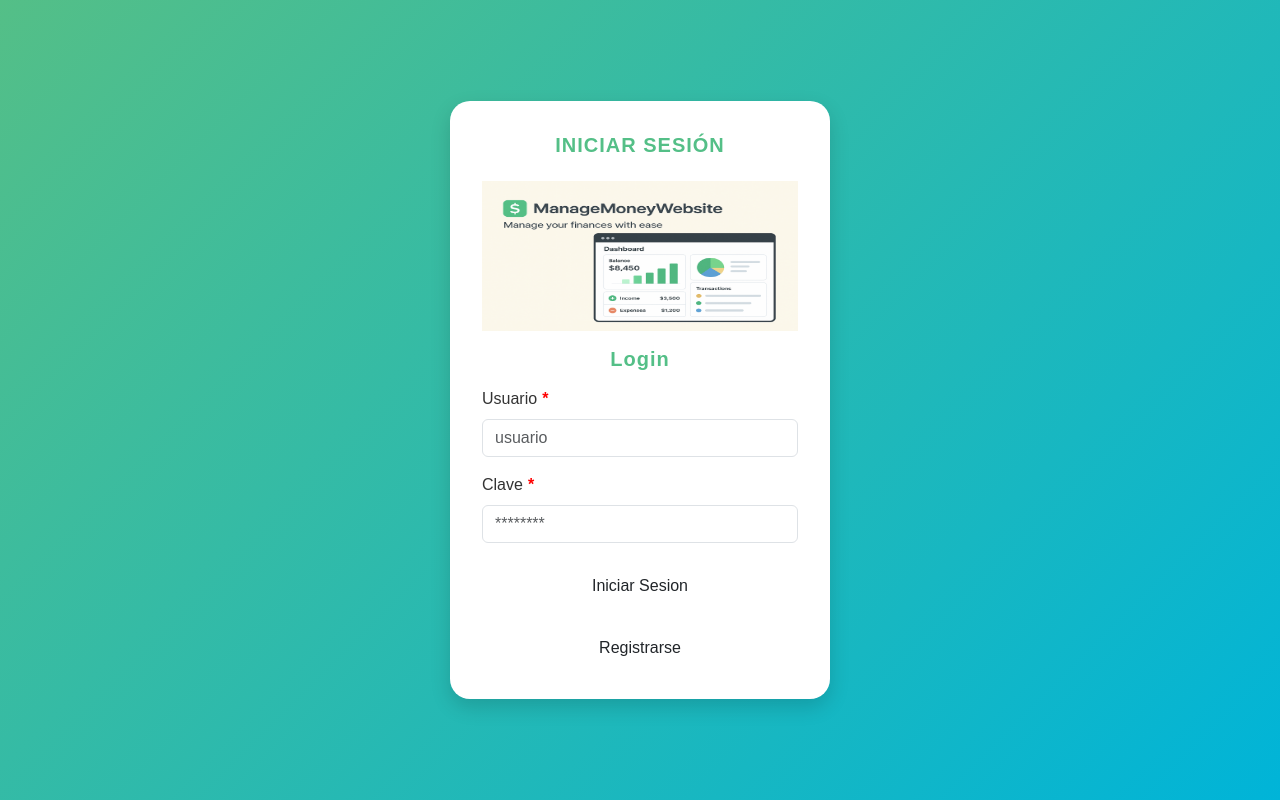
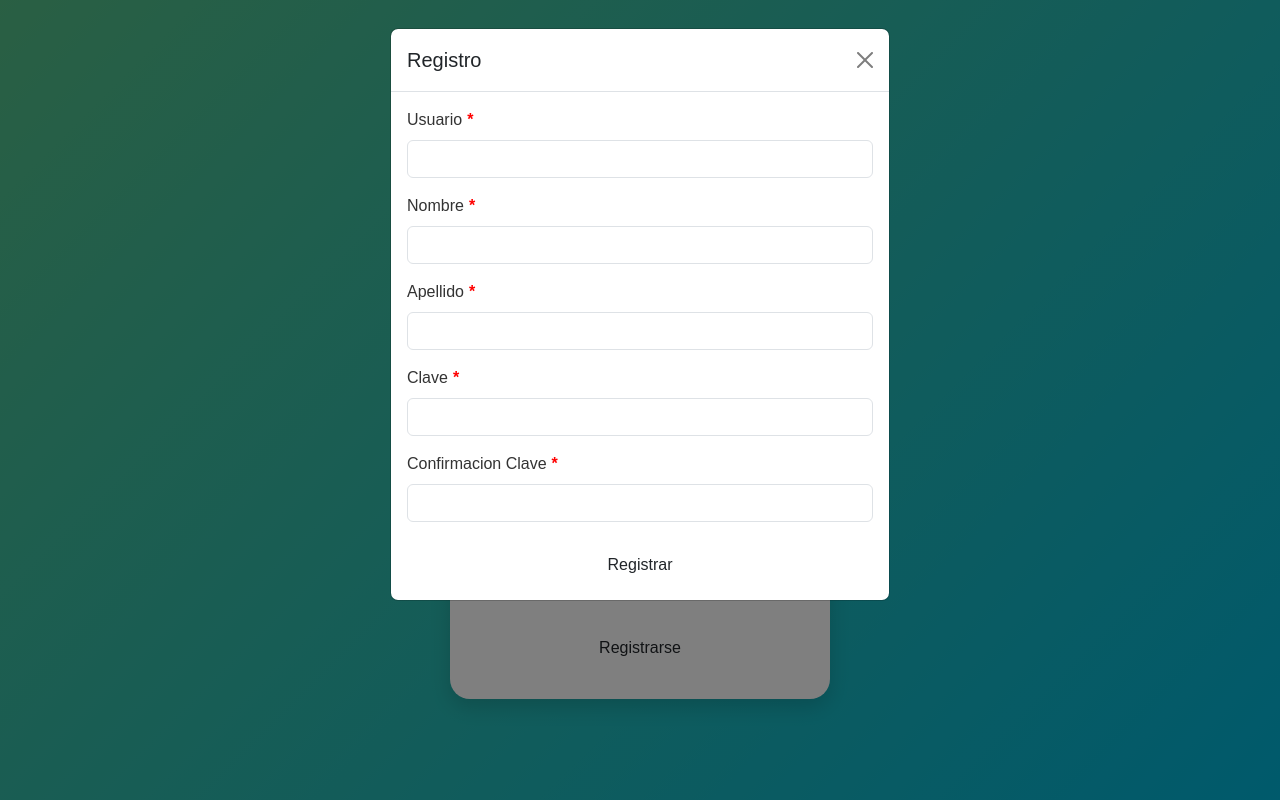
Before and after one commit to Nixon-Suarez/licitaciones, a Vue app in the folder app_licitaciones_vue/: page / in a window 1280 px wide. Both pictures are taken after a click on the button "Registrarse". Built offline with nearby package versions, Linux system fonts and the light colour scheme.

Commit message:
migracion vue 8
creacion de la modal de registro e implementacion en el login con su consumo del api respectivo,

```diff
--- a/app_licitaciones_vue/src/App.vue
+++ b/app_licitaciones_vue/src/App.vue
@@ -2,21 +2,41 @@
   <div v-if="usuario">
     <nav class="navbar navbar-expand-lg navbar-dark bg-primary">
       <div class="container-fluid">
-        <a class="navbar-brand" href="#">Sistema de Registro</a>
         <button class="navbar-toggler" type="button" data-bs-toggle="collapse" data-bs-target="#navbarNav" aria-controls="navbarNav" aria-expanded="false" aria-label="Toggle navigation">
           <span class="navbar-toggler-icon"></span>
         </button>
         <div class="collapse navbar-collapse" id="navbarNav">
           <ul class="navbar-nav me-auto">
-            <li class="nav-item">
-              <router-link class="nav-link" to="/inicio">Inicio</router-link>
+            <!-- inicio -->
+            <a class="navbar-brand me-2" href="/inicio">
+                <img src="./assets/img/licitaciones.png" class="img-profile me-2">
+            </a>
+            <!-- Ofertas -->
+            <li class="nav-item dropdown">
+              <a class="nav-link dropdown-toggle" href="#" id="OfertasDropdown" role="button" data-bs-toggle="dropdown" aria-expanded="false">
+                Licitaciones
+              </a>
+              <ul class="dropdown-menu" aria-labelledby="ofertaDropdown">
+                  <li><router-link class="dropdown-item" to="/ofertasList">Listado</router-link></li>
+                  <li><router-link class="dropdown-item" to="/ofertasNew">Nuevo</router-link></li>
+              </ul>
             </li>
+            <!-- Actividades -->
             <li class="nav-item dropdown">
-              <a class="nav-link dropdown-toggle" href="#" id="navbarDropdown" role="button" data-bs-toggle="dropdown" aria-expanded="false">
-                Administración
+              <a class="nav-link dropdown-toggle" href="#" id="ActividadesDropdown" role="button" data-bs-toggle="dropdown" aria-expanded="false">
+                Actividades
               </a>
               <ul class="dropdown-menu" aria-labelledby="navbarDropdown">
-                <li><router-link class="dropdown-item" to="/curso">Cursos</router-link></li>
+                <li><router-link class="dropdown-item" to="/actividadList">Listado</router-link></li>
+              </ul>
+            </li>
+
+            <li class="nav-item dropdown">
+              <a class="nav-link dropdown-toggle" href="#" id="UsuarioDropdown" role="button" data-bs-toggle="dropdown" aria-expanded="false">
+                Usuario
+              </a>
+              <ul class="dropdown-menu" aria-labelledby="navbarDropdown">
+                <li><router-link class="dropdown-item" to="/usuarioUpdate">Configuracion</router-link></li>
               </ul>
             </li>
           </ul>
--- /dev/null
+++ b/app_licitaciones_vue/src/components/RegistroModal.vue
@@ -0,0 +1,126 @@
+<template>
+  <!-- Modal de Registro -->
+  <div v-if="modalCreateUser">
+    <div class="modal-backdrop fade show" @click="closeModal"></div>
+    <div class="modal fade show" id="modalRegister" tabindex="-1" aria-labelledby="modalRegisterLabel" aria-modal="true" role="dialog" style="display: block;">
+        <div class="modal-dialog">
+            <div class="modal-content">
+                <div class="modal-header">
+                    <h5 class="modal-title" id="modalRegisterLabel">Registro</h5>
+                    <button type="button" class="btn-close" @click="closeModal"></button>
+                </div>
+
+                <div class="modal-body">
+                    <form @submit.prevent="register">
+                        <!-- Usuario -->
+                        <div class="mb-3">
+                            <label for="register_usuario" class="form-label">Usuario</label>
+                            <label for="register_usuario" class="form-label asterisco-obligatorio">*</label>
+                            <input v-model="usuario.register_usuario" type="text" class="form-control" id="register_usuario" name="register_usuario"
+                                pattern="[a-zA-Z0-9]{4,20}" maxlength="20" required>
+                        </div>
+
+                        <!-- Nombre -->
+                        <div class="mb-3">
+                            <label for="register_nombre" class="form-label">Nombre</label>
+                            <label for="register_nombre" class="form-label asterisco-obligatorio">*</label>
+                            <input v-model="usuario.register_nombre" type="text" class="form-control" id="register_nombre" name="register_nombre"
+                                pattern="[a-zA-ZáéíóúÁÉÍÓÚñÑ ]{3,40}" maxlength="100" required>
+                        </div>
+
+                        <!-- Apellido -->
+                        <div class="mb-3">
+                            <label for="register_apellido" class="form-label">Apellido</label>
+                            <label for="register_apellido" class="form-label asterisco-obligatorio">*</label>
+                            <input v-model="usuario.register_apellido" type="text" class="form-control" id="register_apellido" name="register_apellido"
+                                pattern="[a-zA-ZáéíóúÁÉÍÓÚñÑ ]{3,40}" maxlength="100" required>
+                        </div>
+
+                        <!-- Clave -->
+                        <div class="mb-3">
+                            <label for="register_clave1" class="form-label">Clave</label>
+                            <label for="register_clave1" class="form-label asterisco-obligatorio">*</label>
+                            <input v-model="usuario.register_clave1" type="password" class="form-control" id="register_clave1" name="register_clave1"
+                                pattern="[a-zA-Z0-9$@.-]{7,100}" maxlength="100" required>
+                        </div>
+
+                        <!-- Clave confirmacion -->
+                        <div class="mb-3">
+                            <label for="register_clave2" class="form-label">Confirmacion Clave</label>
+                            <label for="register_clave2" class="form-label asterisco-obligatorio">*</label>
+                            <input v-model="usuario.register_clave2" type="password" class="form-control" id="register_clave2" name="register_clave2"
+                                pattern="[a-zA-Z0-9$@.-]{7,100}" maxlength="100" required>
+                        </div>
+
+                        <!-- Botón Registrase-->
+                        <div class="d-grid mt-4">
+                            <button type="submit" class="btn btn-custom">Registrar</button>
+                        </div>
+                    </form>
+                </div>
+            </div>
+        </div>
+    </div>
+  </div>
+</template>
+
+<script>
+import axios from 'axios';
+import { useAuthStore } from '@/stores/authStore'
+export default {
+  name: "RegistroModal",
+  props: {
+    visible: {
+      type: Boolean,
+      default: false
+    }
+  },
+  data(){
+      return {
+        usuario: {
+          register_usuario: '',
+          register_nombre: '',
+          register_apellido: '',
+          register_clave1: '',
+          register_clave2: '',
+        },
+        modalCreateUser: this.visible,
+      }
+  },
+  watch: {
+    visible(newVal) {
+      this.modalCreateUser = newVal;
+    }
+  },
+  methods: {
+    closeModal() {
+      this.modalCreateUser = false;
+      this.$emit('close');
+    },
+      register(){
+        const authStore = useAuthStore()
+        const API_URL = authStore.baseUrl
+        axios.post(API_URL + 'user/insert', this.usuario)
+        .then(response => {
+            if(response.data.code == 200){
+                // si se creó el usuario, cerrar modal y redireccionar a login
+                this.$emit('close');
+                this.$router.push('/');
+            }
+        })
+        .catch((error) => {
+            console.error("Error en la solicitud:", error);
+            this.alertaEstado = true;
+            if(error.response.status === 401){
+                this.alertaMensaje = error.response.data.data;
+            }else{
+                this.alertaMensaje = "Ocurrió un error en el servidor";
+            }
+            setTimeout(() => {
+                this.alertaEstado = false;
+            }, 1500);
+        })
+      }
+  }
+}
+</script>
--- a/app_licitaciones_vue/src/router/index.js
+++ b/app_licitaciones_vue/src/router/index.js
@@ -30,6 +30,7 @@ const router = createRouter({
       name: 'actividadList',
       component: 234
     }
+    // usuarioUpdate
   ],
 })
 
--- a/app_licitaciones_vue/src/views/LoginView.vue
+++ b/app_licitaciones_vue/src/views/LoginView.vue
@@ -22,15 +22,15 @@
                     </div>
                     <!-- Botón Registrarse-->
                     <div class="d-grid mt-4">
-                        <button @click="modalRegistro=true" type="button" class="btn btn-custom">Registrarse</button>
+                        <button type="button" class="btn btn-custom" @click="modalRegistro = true">Registrarse</button>
                     </div>
                 </form>
             </div>
             <div v-if="alertaEstado" class="alert alert-danger mt-3" role="alert">
                 {{ alertaMensaje }}
             </div>
-            <div v-if="modalRegistro"></div>
         </div>
+        <RegistroModal :visible="modalRegistro" @close="modalRegistro = false" />
     </div>
     <div>
 
@@ -40,17 +40,19 @@
 <script>
 import axios from 'axios';
 import { useAuthStore } from '@/stores/authStore'
+import RegistroModal from '@/components/RegistroModal.vue'
 
 export default {
   name: "LoginView",
+  components: {
+    RegistroModal
+  },
   data(){
     return {
         usuario:{
             login_usuario: '',
             login_clave: ''
         },
-        alertaEstado: false,
-        alertaMensaje: '',
         modalRegistro: false,
     }
   },
@@ -74,15 +76,6 @@ export default {
         })
         .catch((error) => {
             console.error("Error en la solicitud:", error);
-            this.alertaEstado = true;
-            if(error.response.status === 401){
-                this.alertaMensaje = error.response.data.data;
-            }else{
-                this.alertaMensaje = "Ocurrió un error en el servidor";
-            }
-            setTimeout(() => {
-                this.alertaEstado = false;
-            }, 1500);
         })
     }
   }
```
Also changed, not shown: app_licitaciones_vue/src/views/InscripcionView.vue (deleted, +0 -15 lines), 1 other file (tests, documents, lock files or other folders).
